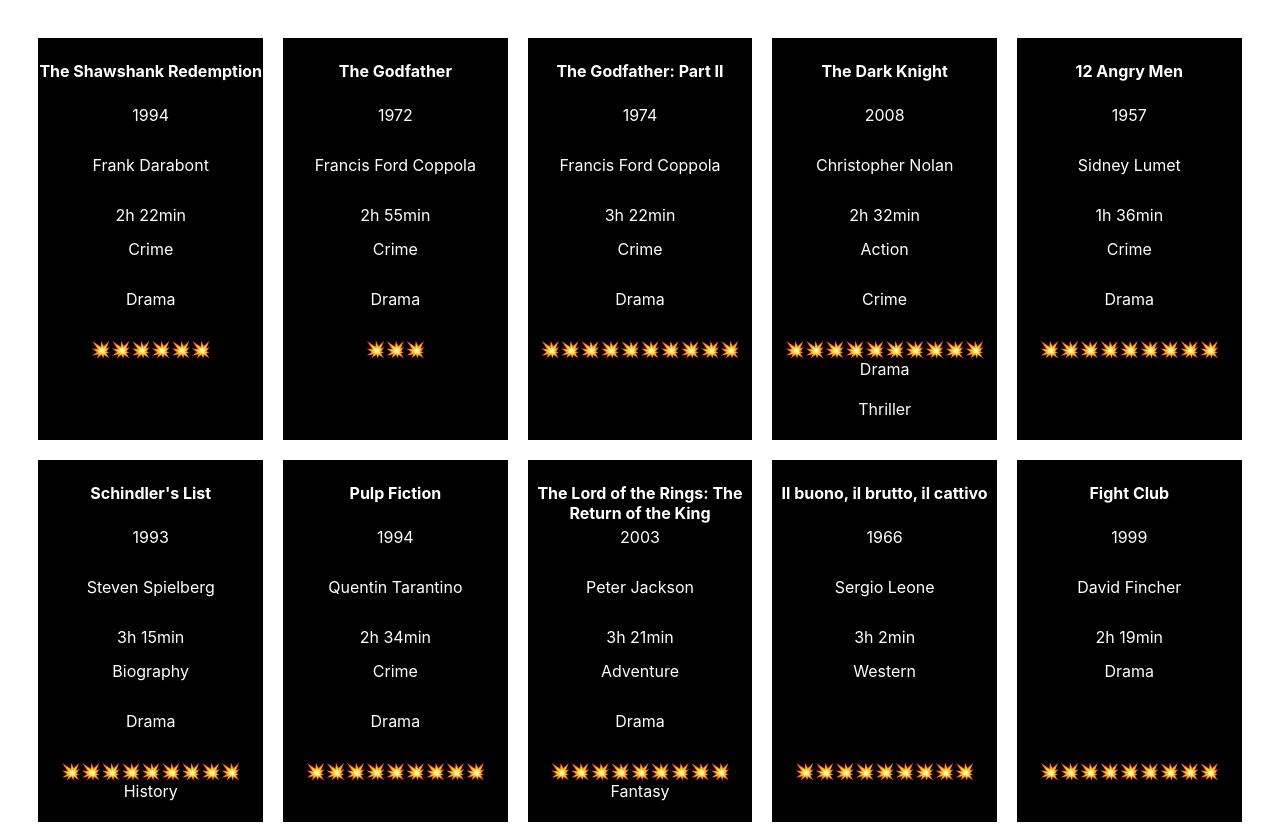
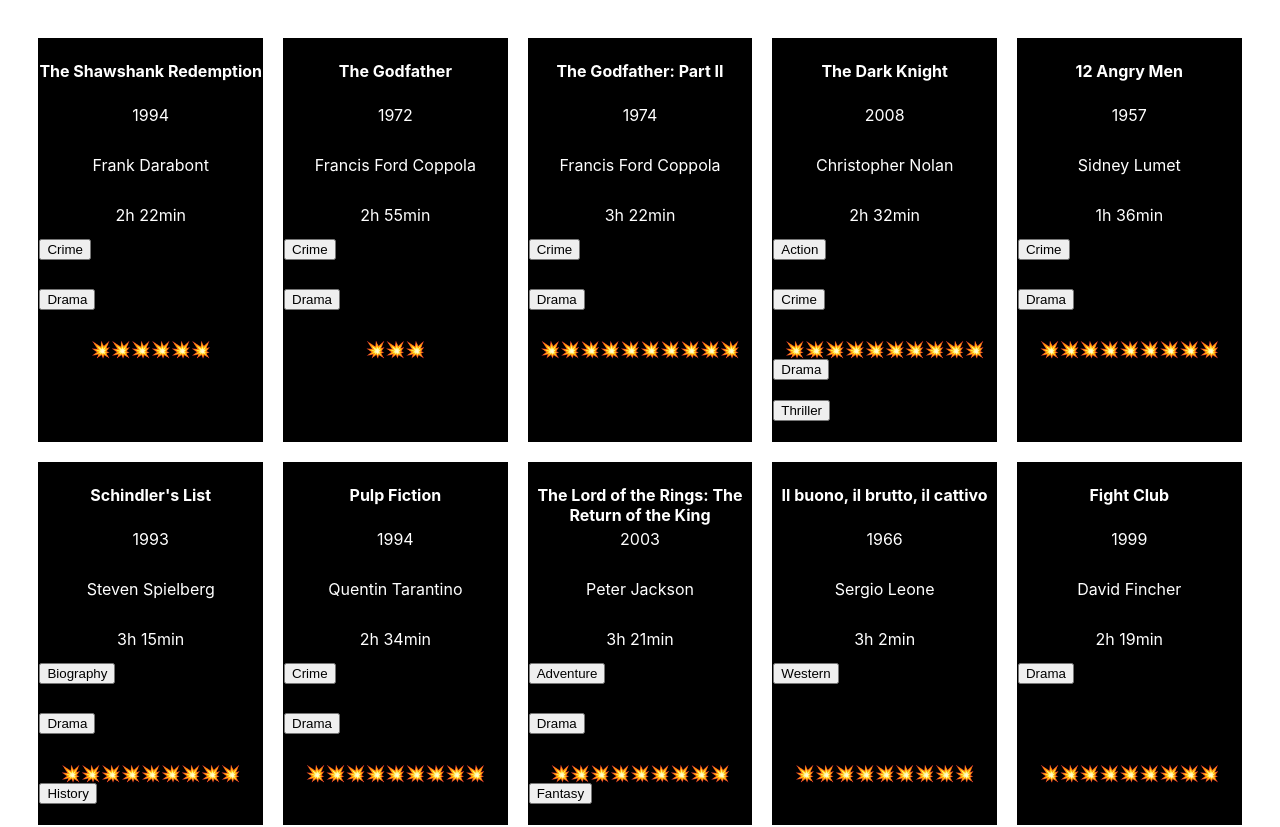
Before and after one commit to AlinaNerlich-dev/firstReact, a React (Create React App) app: page / in a window 1280 px wide. Shown: the top 827 px of the page. Built offline with nearby package versions, Linux system fonts and the light colour scheme.

Commit message:
href bug netlifly

```diff
--- a/src/components/Movies.js
+++ b/src/components/Movies.js
@@ -11,7 +11,7 @@
             <p>{props.movie.duration}</p>
             {props.movie.genre.map((genre, index)=>(
                 <div key={index}>
-                    <a className='genre' href="#" >{genre}</a>
+                    <button className='genre' href="" >{genre}</button>
                     <br/>
                 </div>
             ))}
```
